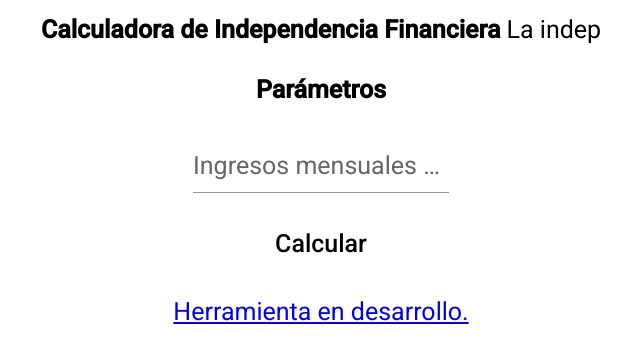
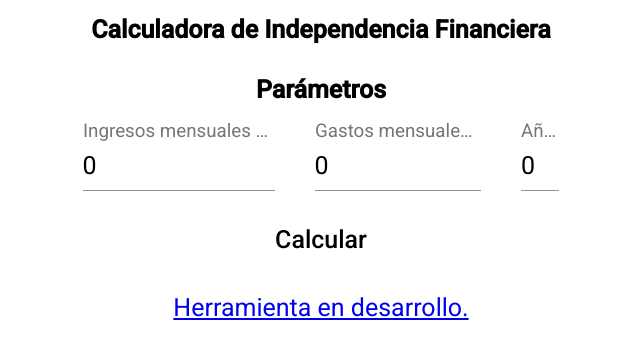
Before and after one commit to Rubenmp/fi-calculator, an Angular app: page / in a window 1280 px wide. Shown: the top 362 px of the page, without its empty margins (319-959 px from the left). Built offline with nearby package versions, Linux system fonts and the light colour scheme.

Commit message:
Include base parameters in form

```diff
--- a/src/app/app.module.ts
+++ b/src/app/app.module.ts
@@ -7,8 +7,9 @@ import { FiOutputComponent } from './fi-output/fi-output.component';
 import { FiCalculatorComponent } from './fi-calculator/fi-calculator.component';
 import { BrowserAnimationsModule } from '@angular/platform-browser/animations';
 import { MatButtonModule } from '@angular/material/button';
-import {MatFormFieldModule} from '@angular/material/form-field';
+import { MatFormFieldModule } from '@angular/material/form-field';
 import { MatInputModule } from '@angular/material/input';
+import { FormsModule } from '@angular/forms';
 
 
 @NgModule({
@@ -21,6 +22,7 @@ import { MatInputModule } from '@angular/material/input';
   imports: [
     BrowserModule,
     BrowserAnimationsModule,
+    FormsModule,
     MatButtonModule,
     MatFormFieldModule,
     MatInputModule
--- a/src/app/fi-calculator/fi-calculator.component.html
+++ b/src/app/fi-calculator/fi-calculator.component.html
@@ -1,12 +1,10 @@
 <br>
 
 <b>Calculadora de Independencia Financiera</b>
-La indep
 
 <br>
 <br>
 <br>
-
 
 <fi-input
     (fiParametersEvent)="onFIParameterChange($event)">
@@ -21,5 +19,4 @@ La indep
 
 <br>
 
-
 <a href="https://github.com/Rubenmp/fi-calculator">Herramienta en desarrollo.</a>
--- a/src/app/fi-input/fi-input.component.html
+++ b/src/app/fi-input/fi-input.component.html
@@ -1,14 +1,23 @@
 <b>Parámetros</b>
 
 <br>
+<br>
 
-<mat-form-field appearance="standard" class = "monthly-income">
-    <mat-label>Ingresos mensuales netos</mat-label>
-    <input matInput>
+<mat-form-field class="monthly-income" >
+    <input matInput [(ngModel)]="fiParameters.monthlyIncome" type="number" placeholder="Ingresos mensuales netos (€)">
+</mat-form-field>
+
+<mat-form-field class="monthly-expenses" style="margin-left: 40px;">
+    <input matInput [(ngModel)]="fiParameters.monthlyExpenses" type="number" placeholder="Gastos mensuales (€)">
+</mat-form-field>
+
+<mat-form-field class="years-to-compute" style="margin-left: 40px;">
+    <input matInput [(ngModel)]="fiParameters.yearsToCompute" type="number" placeholder="Años">
 </mat-form-field>
 
 <br>
 
-<button mat-button style="font-size:25px !important;" (click)="emitFIParameters()">
+
+<button mat-button class="compute" (click)="emitFIParameters()">
     Calcular
 </button>
--- a/src/app/fi-input/fi-input.component.less
+++ b/src/app/fi-input/fi-input.component.less
@@ -1,3 +1,15 @@
 mat-form-field.monthly-income {
-    width: 20%;
+    width: 15%;
 }
+
+mat-form-field.monthly-expenses {
+    width: 13%;
+}
+
+mat-form-field.years-to-compute {
+    width: 3%;
+}
+
+button.compute {
+    font-size:25px !important;
+}
--- a/src/app/fi-input/fi-input.component.ts
+++ b/src/app/fi-input/fi-input.component.ts
@@ -13,6 +13,7 @@ export class FiInputComponent implements OnInit {
   constructor() { }
 
   ngOnInit(): void {
+
   }
 
   emitFIParameters() {
--- a/src/model/fi-parameters.ts
+++ b/src/model/fi-parameters.ts
@@ -1,5 +1,5 @@
 export class FIParameters {
-    monthlyIncome: number | undefined;
-    monthlyExpenses: number | undefined;
-    yearsToCompute: number | undefined;
+    monthlyIncome: number = 0;
+    monthlyExpenses: number = 0;
+    yearsToCompute: number = 0;
 }
--- a/src/model/fi-result.ts
+++ b/src/model/fi-result.ts
@@ -1,4 +1,5 @@
 export class FIResult {
-    currentYear: number | undefined;
-    savedMoney: number | undefined;
+    currentYear: number = 0;
+    monthlyExpensesWithInflation: number = 0;
+    savedMoney: number = 0;
 }
```
